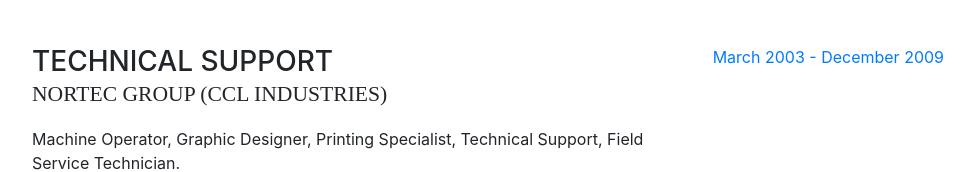
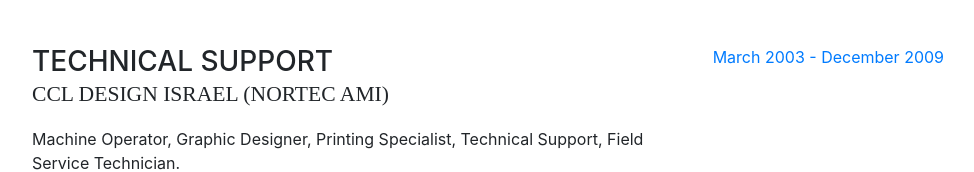
Before and after one commit to dimadavidoff/cv, a website with bundled scripts: page index.html in a window 1280 px wide. Shown: the part 1295-1467 px from the top of the page, without its empty margins (288-1262 px from the left). Built offline with nearby package versions, Linux system fonts and the light colour scheme; a web font is replaced by a local one.

Commit message:
Update index.html

```diff
--- a/index.html
+++ b/index.html
@@ -128,7 +128,7 @@
           <div class="resume-item d-flex flex-column flex-md-row mb-5">
             <div class="resume-content mr-auto">
               <h3 class="mb-0">Technical Support</h3>
-              <div class="subheading mb-3">Nortec Group (CCL Industries)</div>
+              <div class="subheading mb-3">CCL Design Israel (Nortec AMI)</div>
               <p>Machine Operator, Graphic Designer, Printing Specialist, Technical Support, Field Service Technician.</p>
             </div>
             <div class="resume-date text-md-right">
```
